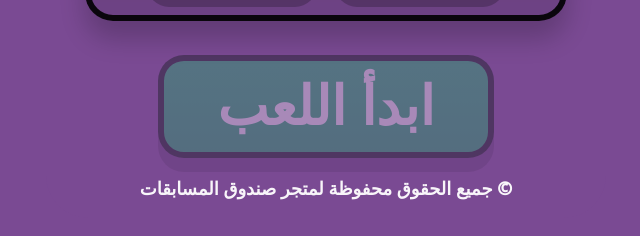
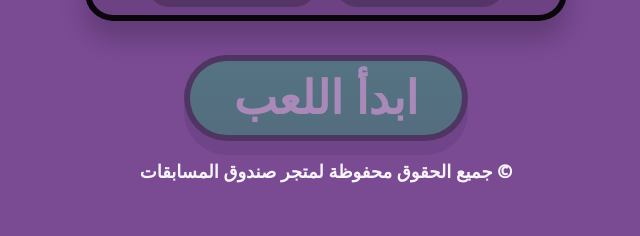
Before and after one commit to sandooqm-dot/khamn-alsora, a plain HTML site: page index.html in a window 1280 px wide. Shown: the part 789-1025 px from the top of the page, without its empty margins (314-954 px from the left). Drawn offline with Linux system fonts and the light colour scheme; no server answers.

Commit message:
جديد ٢

```diff
--- a/index.html
+++ b/index.html
@@ -182,12 +182,13 @@
       margin-top: 34px;
     }
 
+    /* ✅ التعديل الوحيد هنا: تصغير + كبسولة */
     .btnStart{
       border:none;
       cursor:pointer;
-      border-radius: 26px;
-      padding: 14px 54px;
-      font-size: 54px;
+      border-radius: 999px;              /* كبسولة */
+      padding: 10px 44px;                /* أصغر */
+      font-size: 46px;                   /* أصغر */
       font-weight: 1000;
       color:#fff;
       border: 6px solid rgba(0,0,0,.90);
@@ -195,7 +196,7 @@
       box-shadow: 0 14px 0 rgba(0,0,0,.22);
       transform: translateY(0);
       transition: transform .06s ease, opacity .15s ease;
-      min-width: 300px;
+      min-width: 260px;                  /* أصغر */
     }
     .btnStart:active{transform: translateY(3px)}
     .btnStart:disabled{
@@ -551,4 +552,4 @@
 </body>
 </html>
 
-<!-- اسم النسخة: index.html (تخمين الصور) – إصدار 5 -->
+<!-- اسم النسخة: index.html (تخمين الصور) – إصدار 6 -->
```
